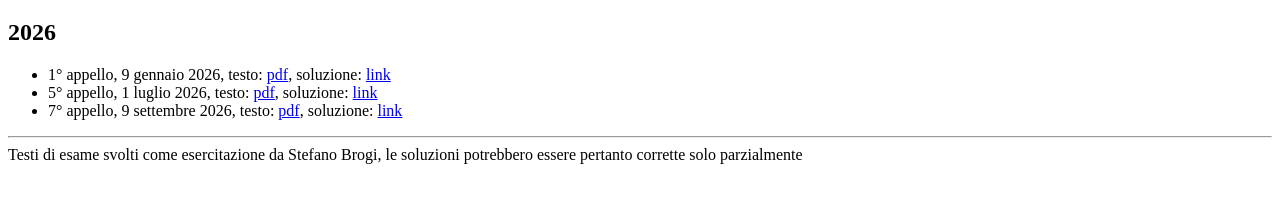
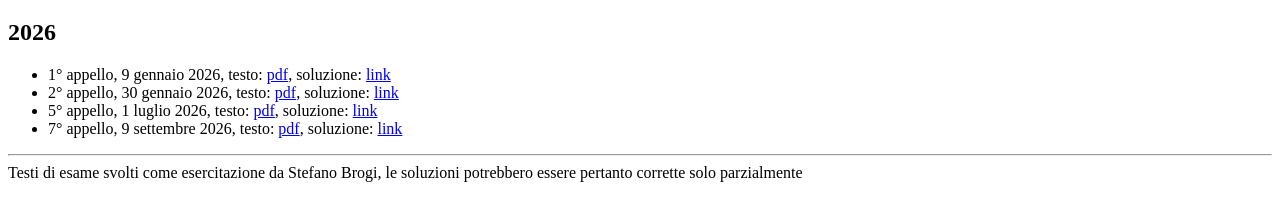
Before and after one commit to Ste517/EsamiProgettazioneWeb, a plain HTML site: page index.html in a window 1280 px wide. Shown: the part 61-282 px from the top of the page. Drawn offline with Linux system fonts and the light colour scheme.

Commit message:
Aggiornato indice

```diff
--- a/index.html
+++ b/index.html
@@ -10,6 +10,7 @@
     <h2>2026</h2>
     <ul>
         <li>1&deg; appello, 9 gennaio 2026, testo: <a href="2026-01-09/testo.pdf">pdf</a>, soluzione: <a href="2026-01-09/index.html">link</a></li>
+        <li>2&deg; appello, 30 gennaio 2026, testo: <a href="2026-01-30/testo.pdf">pdf</a>, soluzione: <a href="2026-01-30/index.html">link</a></li>
         <li>5&deg; appello, 1 luglio 2026, testo: <a href="2026-07-01/testo.pdf">pdf</a>, soluzione: <a href="2026-07-01/index.html">link</a></li>
         <li>7&deg; appello, 9 settembre 2026, testo: <a href="2026-09-09/testo.pdf">pdf</a>, soluzione: <a href="2026-09-09/index.html">link</a></li>
     </ul>
```
Also changed, not shown: 2026-01-30/script.js (added).
